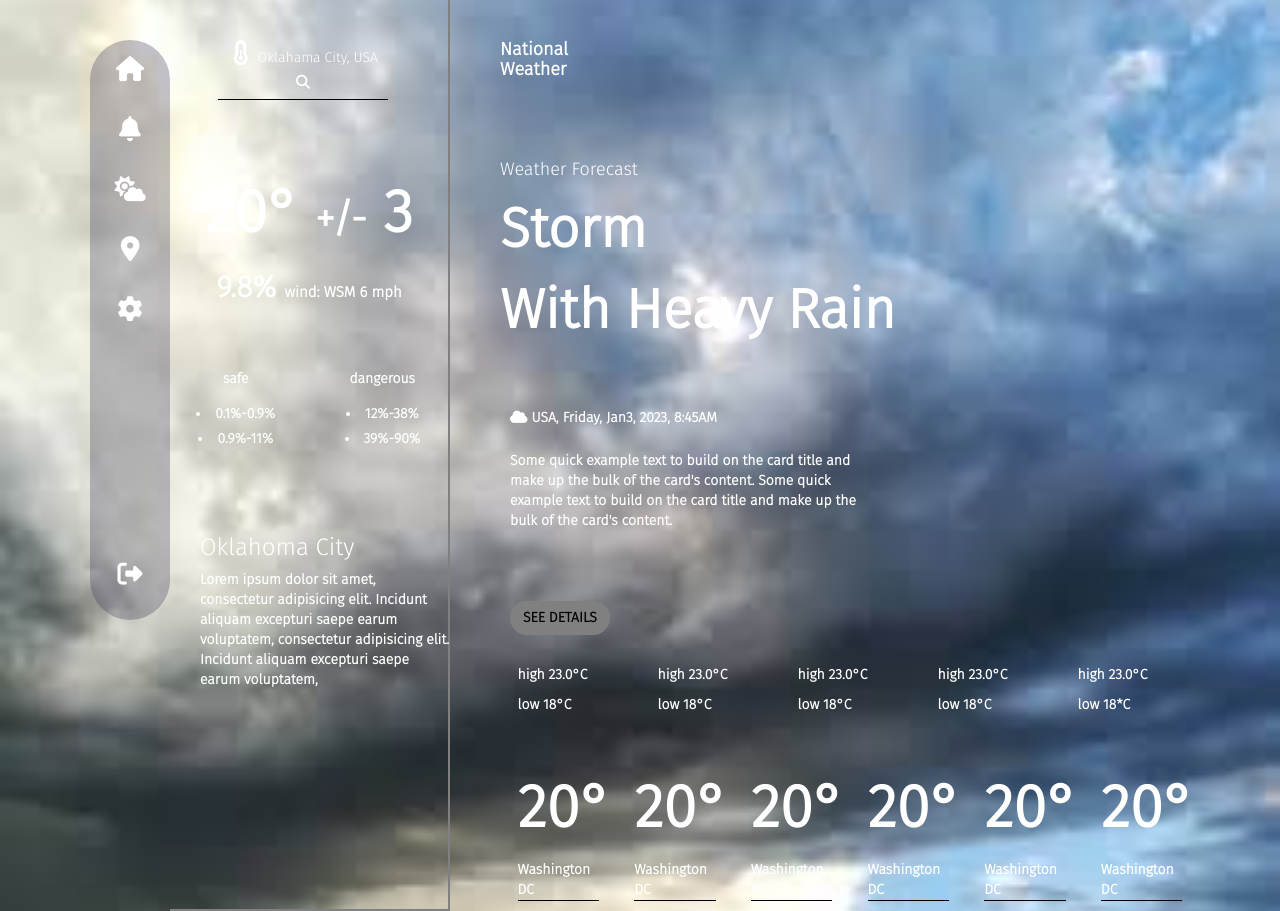
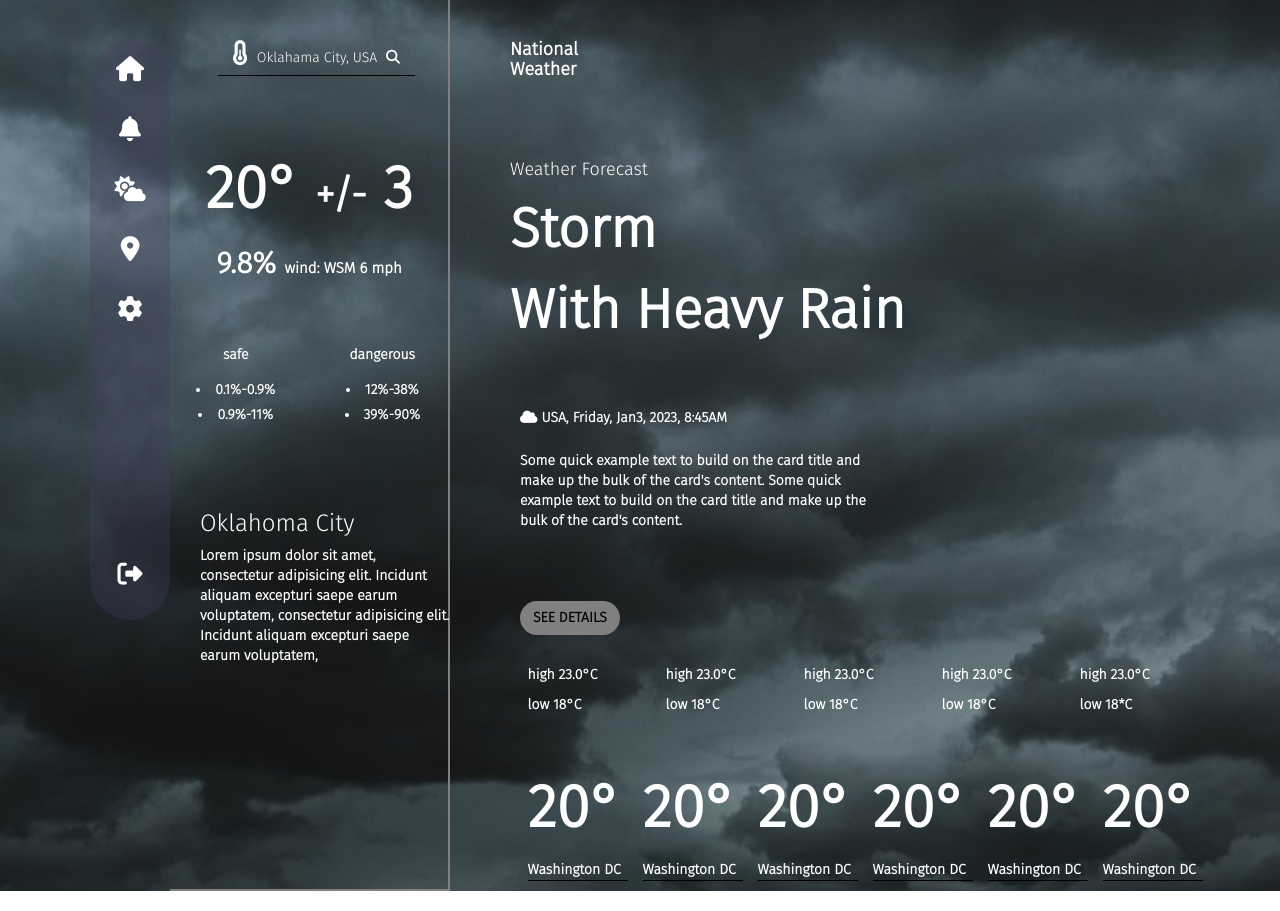
Before and after one commit to tahir457/vision, a plain HTML site: page alert.html in a window 1280 px wide. Drawn offline with nearby package versions, Linux system fonts and the light colour scheme.

Commit message:
update-alert

```diff
--- a/css/style.css
+++ b/css/style.css
@@ -194,12 +194,12 @@ label{
 /* alert left-section */
 
 .back-alert {
-  background-image: url('../images/alert.jpg');
+  background-image: url('../images/alert3.jpg');
   background-repeat: no-repeat;
   width: 100%;
   background-position: center;
   background-size: cover;
-  height: 100%;
+  height: auto;
   color: white;
   font-weight: bolder;
 }
@@ -207,7 +207,7 @@ label{
 .alert-search {
   padding-top: 10px;
   border-bottom: 1px solid black;
-  width: 65%;
+  width: 75%;
   margin-left: 40px;
 }
 
@@ -229,7 +229,7 @@ label{
 
 .alert-right-section {
   margin-top: 30px;
-  padding-left: 50px;
+  padding-left: 60px;
 }
 
 .alert-right-top-p {
@@ -269,5 +269,5 @@ label{
 .alert-right-temperature-p2 {
   font-weight: bold;
   border-bottom: 1px solid black;
-  width: 80%;
+  width: 100%;
 }
```
Also changed, not shown: images/alert1.jpg (added), images/alert3.jpg (added), 1 other file.
